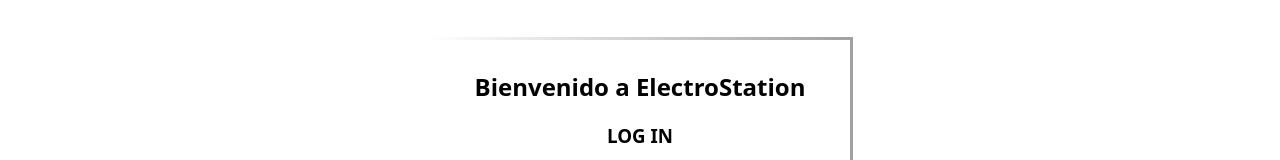
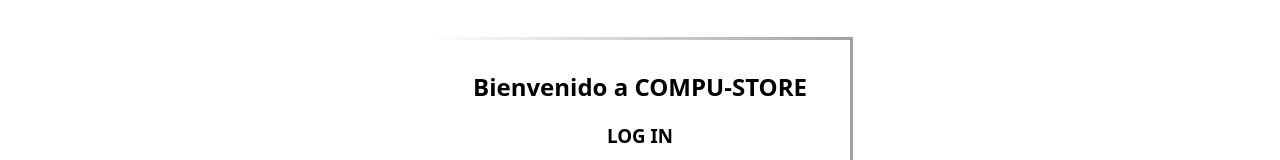
Before and after one commit to Joel2775/PROYECTO_ECOMMERS, a plain HTML site: page PROYECTO_DISEÑO DE INTERFACES/index.html in a window 1280 px wide. Shown: the part 3734-3894 px from the top of the page. Drawn offline with Linux system fonts and the light colour scheme.

Commit message:
Update index.html

```diff
--- a/PROYECTO_DISEÑO DE INTERFACES/index.html
+++ b/PROYECTO_DISEÑO DE INTERFACES/index.html
@@ -143,7 +143,7 @@
 
     <section class="formularios" id="idLogin">
         <div class="form-titles">
-            <h2>Bienvenido a Electro<strong>Station</strong> </h2>
+            <h2>Bienvenido a <strong>COMPU-STORE</strong> </h2>
             <h3>LOG IN</h3>
         </div>
         <form method="POST" action="login.html">
```
